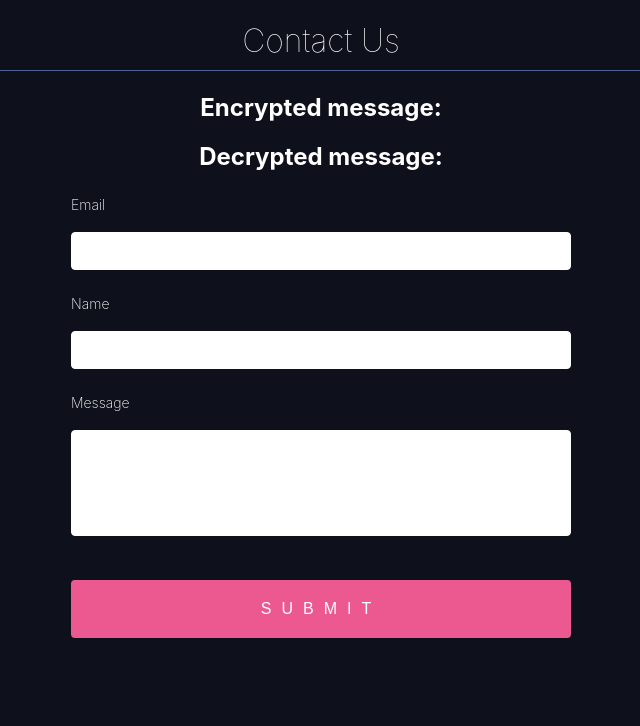
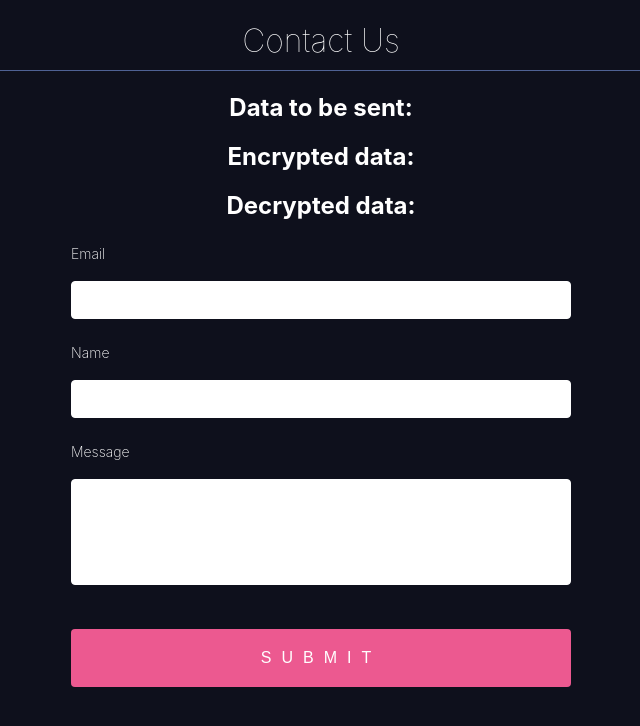
Before and after one commit to saimiqbal7/contactus, a React (Create React App) app in the folder contactus-frontend/: page / in a window 1280 px wide. Shown: the top 726 px of the page, without its empty margins (319-959 px from the left). Built offline with nearby package versions, Linux system fonts and the light colour scheme.

Commit message:
changed frontend

```diff
--- a/contactus-frontend/src/App.js
+++ b/contactus-frontend/src/App.js
@@ -9,6 +9,8 @@ import { encrypt, decrypt } from "./encryptDecrypt";
 import * as bs58 from "bs58";
 
 function App() {
+
+  const [message, setMessage] = useState("");
   const [encryptedMessage, setEncryptedMessage] = useState("");
   const [decryptedMessage, setDecryptedMessage] = useState("");
 
@@ -57,6 +59,8 @@ function App() {
 
       const message = JSON.stringify(data);
 
+      setMessage(message);
+
       const encrypted = encrypt(
         message,
         nonce,
@@ -97,9 +101,11 @@ function App() {
       <h1>Contact Us</h1>
       <div style={{ "text-align": "center", color: "white" }}>
         <div style={{'text-align': '-webkit-center'}}>
-          <h2>Encrypted message:</h2>
+          <h2>Data to be sent:</h2>
+          <h2>{message}</h2>
+          <h2>Encrypted data:</h2>
           <h2 style={{ maxWidth: "800px", wordWrap: "break-word" }}>{encryptedMessage}</h2>
-          <h2>Decrypted message:</h2>
+          <h2>Decrypted data:</h2>
           <h2>{decryptedMessage}</h2>
         </div>
       </div>
```
